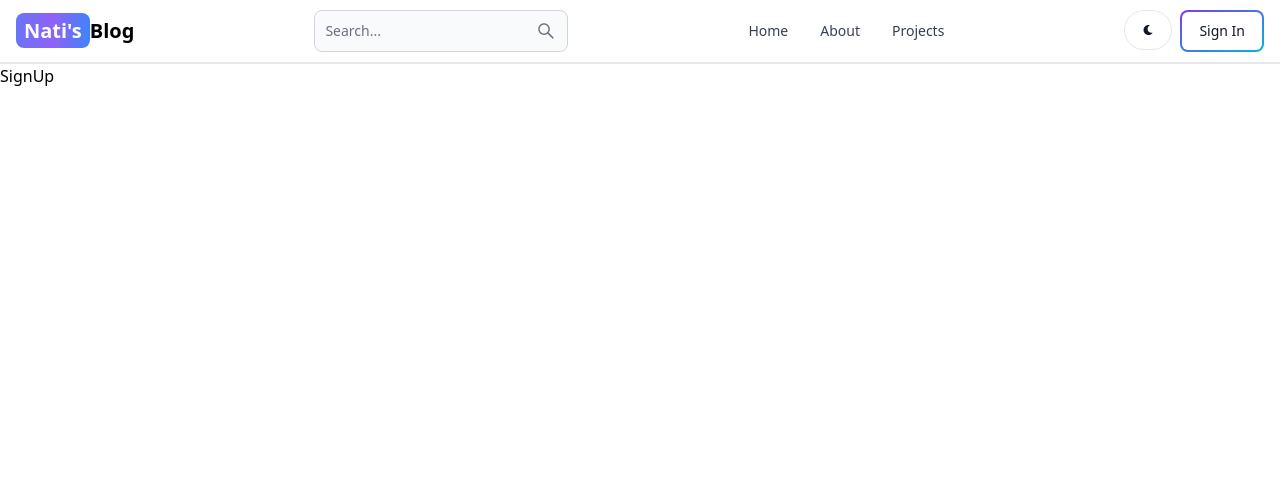
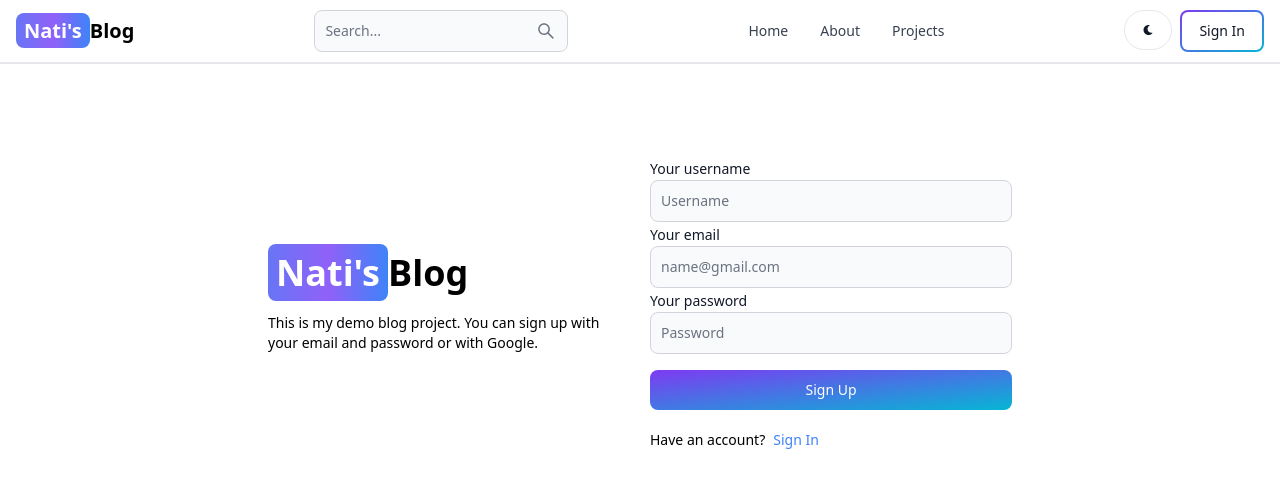
Before and after one commit to imnati/mern-blog, a React (Vite) app in the folder client/: page /sign-up in a window 1280 px wide. Shown: the top 488 px of the page. Built offline with nearby package versions, Linux system fonts and the light colour scheme.

Commit message:
create signup page ui

```diff
--- a/client/src/pages/SignUp.jsx
+++ b/client/src/pages/SignUp.jsx
@@ -1,5 +1,45 @@
+import { Button, Label, TextInput } from "flowbite-react";
 import React from "react";
+import { Link } from "react-router-dom";
 
 export default function SignUp() {
-  return <div>SignUp</div>;
+  return (
+    <div className="min-h-screen mt-20">
+      <div className="flex p-3 max-w-3xl mx-auto flex-col md:flex-row md:items-center gap-5">
+        <div className="flex-1">
+          <Link to="/" className="font-bold dark:text-white text-4xl">
+            <span className="px-2 py-1 bg-gradient-to-r from-indigo-500 via-purple-500 to-blue-500 rounded-lg text-white">
+              Nati's
+            </span>
+            Blog
+          </Link>
+          <p className="text-sm mt-5">
+            This is my demo blog project. You can sign up with your email and
+            password or with Google.
+          </p>
+        </div>
+        <div className="flex-1">
+          <form className="flex flex-col gap-4">
+            <div className="">
+              <Label value="Your username" />
+              <TextInput type="text" placeholder="Username" id="username" />
+              <Label value="Your email" />
+              <TextInput type="email" placeholder="name@gmail.com" id="email" />
+              <Label value="Your password" />
+              <TextInput type="password" placeholder="Password" id="password" />
+            </div>
+            <Button gradientDuoTone="purpleToBlue" type="submit">
+              Sign Up
+            </Button>
+          </form>
+          <div className="flex gap-2 text-sm mt-5">
+            <span>Have an account?</span>
+            <Link to="/sign-in" className="text-blue-500">
+              Sign In
+            </Link>
+          </div>
+        </div>
+      </div>
+    </div>
+  );
 }
```
